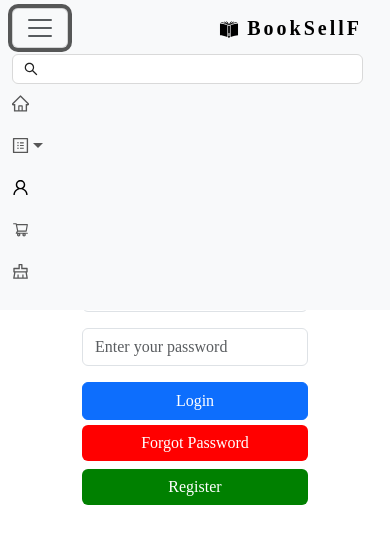
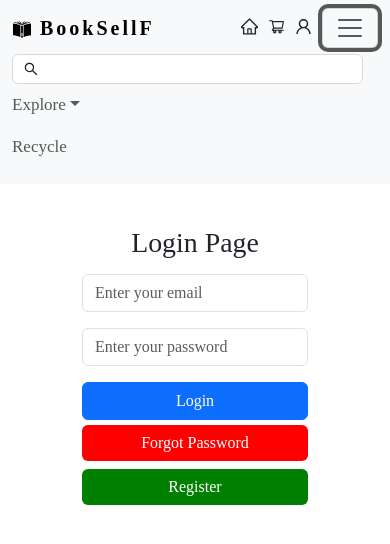
Before and after one commit to vaibhavrawat24/BookSellF, a React (Create React App) app in the folder client/: page /login in a window 390 px wide. Both pictures are taken after a click on the button "Toggle navigation". Shown: the top 544 px of the page. Built offline with nearby package versions, Linux system fonts and the light colour scheme; no server answers.

Commit message:
made navbar responsive for mobile

```diff
--- a/client/src/components/Layout/Header.js
+++ b/client/src/components/Layout/Header.js
@@ -19,6 +19,7 @@ import {
 } from "@ant-design/icons";
 
 import "../Styles/search.css";
+import "../Layout/layout.css";
 
 const Header = () => {
   const [auth, setAuth] = useAuth();
@@ -49,6 +50,70 @@ const Header = () => {
           className="container-fluid"
           style={{ fontFamily: "Calisto MT, serif" }}
         >
+          <Link to="/" className="navbar-brand" style={{ marginRight: "auto" }}>
+            {" "}
+            <GiBookCover /> BookSellF
+          </Link>
+          <div className="navu">
+            <NavLink
+              to="/home"
+              className="nav-link"
+              style={{ marginRight: "10px" }}
+            >
+              <HomeOutlined title="home" />
+            </NavLink>{" "}
+            <NavLink
+              to="/cart"
+              className="nav-link"
+              style={{ marginRight: "10px" }}
+            >
+              <ShoppingCartOutlined title="cart" />
+            </NavLink>
+            {!auth.user ? (
+              <>
+                <NavLink
+                  to="/login"
+                  className="nav-link"
+                  style={{ marginRight: "10px" }}
+                >
+                  <UserOutlined title="login" />
+                </NavLink>
+              </>
+            ) : (
+              <>
+                <NavLink
+                  className="user nav-link dropdown-toggle"
+                  href="#"
+                  role="button"
+                  data-bs-toggle="dropdown"
+                  aria-expanded="false"
+                >
+                  <UserOutlined title="profile" />
+                </NavLink>
+                <ul className="dropdown-menu" style={{ marginRight: "auto" }}>
+                  <li>
+                    <NavLink
+                      to={`/dashboard/${
+                        auth?.user?.role === 1 ? "admin" : "user"
+                      }`}
+                      className="dropdown-item"
+                    >
+                      Dashboard
+                    </NavLink>
+                  </li>
+                  <li>
+                    <NavLink
+                      onClick={handleLogout}
+                      to="/login"
+                      className="dropdown-item"
+                    >
+                      Logout
+                    </NavLink>
+                  </li>
+                </ul>
+              </>
+            )}
+          </div>
           <button
             className="navbar-toggler"
             type="button"
@@ -60,20 +125,16 @@ const Header = () => {
           >
             <span className="navbar-toggler-icon" />
           </button>
-          <Link to="/" className="navbar-brand">
-            {" "}
-            <GiBookCover /> BookSellF
-          </Link>
           <div className="collapse navbar-collapse" id="navbarTogglerDemo03">
             <ul className="navbar-nav ms-auto mb-2 mb-lg-0">
               <SearchInput />
               <li className="nav-item">
-                <NavLink to="/home" className="nav-link">
+                <NavLink to="/home" className="nav-link home">
                   <HomeOutlined title="home" />
                 </NavLink>
               </li>
 
-              <li className="nav-item dropdown">
+              <li className="nav-item dropdown hehehome">
                 <Link
                   className="nav-link dropdown-toggle"
                   to={"/categories"}
@@ -120,17 +181,64 @@ const Header = () => {
                 </ul>
               </li>
 
+              <li className="nav-item dropdown ushome">
+                <Link
+                  className="nav-link dropdown-toggle"
+                  to={"/categories"}
+                  data-bs-toggle="dropdown"
+                >
+                  Explore
+                </Link>
+                <ul className="dropdown-menu">
+                  <li>
+                    <Link className="dropdown-item" to={"/categories"}>
+                      All Genres
+                    </Link>
+                  </li>
+                  <li>
+                    <Link className="dropdown-item" to={"/bestselling"}>
+                      Best Selling
+                    </Link>
+                  </li>
+                  <li>
+                    <Link className="dropdown-item" to={"/trending"}>
+                      Trending
+                    </Link>
+                  </li>
+                  <li>
+                    <Link className="dropdown-item" to={"/authors"}>
+                      All Authors
+                    </Link>
+                  </li>
+                  <li>
+                    <Link className="dropdown-item" to={"/newarrival"}>
+                      New Arrival
+                    </Link>
+                  </li>
+                  <li>
+                    <Link className="dropdown-item" to={"/manga"}>
+                      Manga
+                    </Link>
+                  </li>
+                  <li>
+                    <Link className="dropdown-item" to={"/rent"}>
+                      Rent It
+                    </Link>
+                  </li>
+                </ul>
+              </li>
+
               {!auth.user ? (
                 <>
-                  <li className="nav-item">
-                    <NavLink to="/login" className="nav-link">
+                  <li className="nav-item home">
+                    <NavLink to="/login" className="nav-link home">
                       <UserOutlined title="login" />
                     </NavLink>
                   </li>
                 </>
               ) : (
                 <>
-                  <li className="nav-item dropdown">
+                  <li className="nav-item dropdown home">
                     <NavLink
                       className="user nav-link dropdown-toggle"
                       href="#"
@@ -165,13 +273,19 @@ const Header = () => {
                 </>
               )}
               <li className="nav-item">
-                <NavLink to="/cart" className="nav-link">
+                <NavLink to="/cart" className="nav-link home">
                   <ShoppingCartOutlined title="cart" />
                 </NavLink>
               </li>
-              <li className="nav-item">
+              <li className="nav-item recycleme">
                 <NavLink to="/recycle" className="nav-link">
                   <ClearOutlined title="recycle" />
+                </NavLink>
+              </li>
+
+              <li className="nav-item recyclekyu">
+                <NavLink to="/recycle" className="nav-link">
+                  Recycle
                 </NavLink>
               </li>
             </ul>
--- a/client/src/components/Layout/layout.css
+++ b/client/src/components/Layout/layout.css
@@ -30,3 +30,45 @@
   width: 280px;
   margin-top: 50px;
 }
+
+.navu {
+  display: none;
+}
+
+.nav-item.recyclekyu {
+  display: none;
+}
+
+.nav-item.dropdown.ushome {
+  display: none;
+}
+
+@media only screen and (max-width: 768px) {
+  .navu {
+    display: flex;
+  }
+
+  .nav-link.home {
+    display: none;
+  }
+
+  .nav-item.home {
+    display: none;
+  }
+
+  .nav-item.dropdown.hehehome {
+    display: none;
+  }
+
+  .nav-item.recycleme {
+    display: none;
+  }
+
+  .nav-item.recyclekyu {
+    display: block;
+  }
+
+  .nav-item.dropdown.ushome {
+    display: block;
+  }
+}
```
